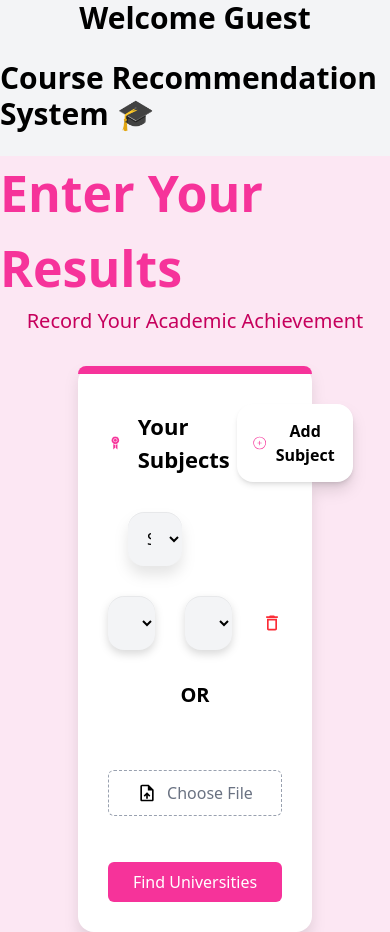
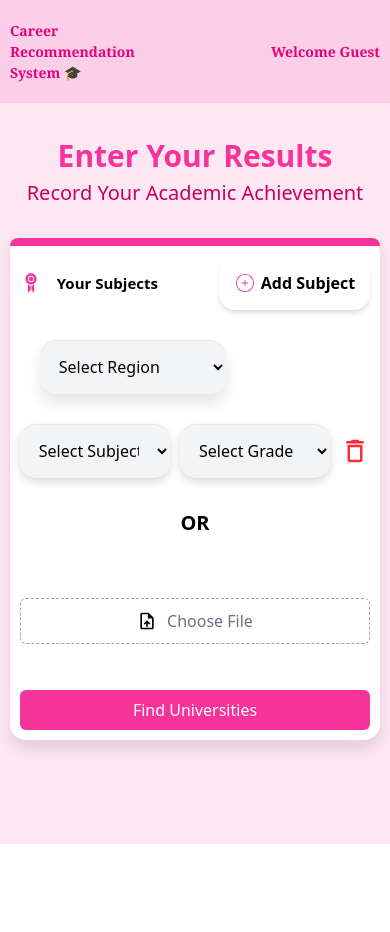
Before and after one commit to Chrismiweb/frontend-recommendation-system, a React (Vite) app: page /home in a window 390 px wide. After the commit the page ends 844 px from the top, so only its background shows below. Built offline with nearby package versions, Linux system fonts and the light colour scheme.

Commit message:
responsiveness done and bugs fixed

```diff
--- a/src/components/Login.jsx
+++ b/src/components/Login.jsx
@@ -20,7 +20,7 @@ export function LoginPage() {
     setError("");
     setLoading(true);
     try {
-      const response = await fetch("http://localhost:1050/login", {
+      const response = await fetch("https://recommendation-system-7a8m.onrender.com/login", {
         method: "POST",
         headers: { "Content-Type": "application/json" },
         body: JSON.stringify({ email, password }),
--- a/src/pages/Home.jsx
+++ b/src/pages/Home.jsx
@@ -8,6 +8,7 @@ import { FaFileAlt } from "react-icons/fa";
 import { Button } from "antd";
 import { TbWorld } from "react-icons/tb";
 import { MdOutlineUploadFile } from "react-icons/md";
+import { ToastContainer, toast } from 'react-toastify';
 
 const Home = () => {
   const [subjects, setSubjects] = useState([""]); // array of subject strings
@@ -63,15 +64,20 @@ const Home = () => {
 
   // Fetch recommendations
   const fetchRecommendations = async () => {
+
+
     if (cooldown) {
       setError("You've exceeded your daily limit. Please try again later.");
       return;
     }
 
-    setLoading(true);
     setError("");
     setResult("");
+    if(!subjects || !grades || !region){
+     return toast.error("Please input subjects, grades and region")
+    }
 
+    setLoading(true);
 
 
     const formData = new FormData()
@@ -104,6 +110,7 @@ const Home = () => {
 
       // const data = await response.json();
       setResult(response.data.recommendations);
+      setLoading(true)
     } catch (err) {
       setError(err.message);
     } finally {
@@ -131,25 +138,26 @@ const Home = () => {
 
 
   return (
-    <div className="flex flex-col w-[100%] items-center justify-center min-h-screen bg-gray-100">
-     <h1 className="text-3xl font-semibold mb-6">Welcome {user?.userName || "Guest"}</h1>
+    <div className="flex flex-col w-[100%] items-center  min-h-screen bg-pink-100">
+      <ToastContainer/>
 
 
-
-      <h1 className="text-3xl font-bold mb-6">Course Recommendation System 🎓</h1>
-
-      <div className="bg-pink-100 gap-[30px] flex justify-center items-center flex-col w-[100%]">
+      <div className=" gap-[30px] flex justify-center pb-[50px] items-center flex-col w-[100%]">
+        <div className="justify-between px-[10px] md:px-[40px] py-[20px] w-[100%] items-center flex bg-pink-200">
+          <p className='text-pink-600 w-[40%] md:w-[55%] font-semibold text-[14px] md:text-[22px] lg:text-[18px] font-serif'>Career Recommendation System 🎓</p>
+          <p className="text-[14px] md:text-[22px] lg:text-[18px]  text-pink-600 font-semibold font-serif">Welcome {user?.userName || "Guest"}</p>
+        </div>
         <div className="w-[100%] flex flex-col justify-center items-center">
-          <h1 className="text-pink-500 font-bold text-[50px]">Enter Your Results</h1>
+          <h1 className="text-pink-500 text-center font-bold text-[30px] md:text-[50px]">Enter Your Results</h1>
           <p className="text-pink-700 text-[20px]">Record Your Academic Achievement</p>
         </div>
-        <div className="w-[60%] rounded-2xl  drop-shadow-xl bg-white">
+        <div className="w-[95%] md:w-[80%]  lg:w-[60%] rounded-2xl  drop-shadow-xl bg-white">
           <div className="w-[100%] h-[8px] rounded-t-2xl bg-pink-500"></div>
-          <div className="flex w-[100%] flex-col gap-[30px] p-[30px]">
+          <div className="flex w-[100%] flex-col gap-[30px] p-[10px] md:p-[30px]">
               <div className="flex w-[100%]  justify-between">
                   <div className="flex gap-[15px] justify-center items-center">
                     <GiAchievement className="text-pink-500 text-[22px]"/>
-                    <p className="text-black text-[22px] font-bold">Your Subjects</p>
+                    <p className="text-black text-[15px] md:text-[22px] font-bold">Your Subjects</p>
                   </div>
                   <div className="flex gap-[30px]">
                       {/* <div className="flex gap-[5px] bg-white cursor-pointer shadow-md rounded-2xl p-[15px] font-semibold justify-center items-center">
@@ -172,7 +180,7 @@ const Home = () => {
                     <select
                       value={region}
                       onChange={(e) => setRegion(e.target.value)}
-                      className="inset-shadow-2xs bg-gray-100 w-[40%] cursor-pointer rounded-2xl p-[15px]"
+                      className="inset-shadow-2xs bg-gray-100 w-[60%] md:w-[40%] cursor-pointer rounded-2xl p-[15px]"
                     >
                       <option value="" className="text-[15px] font-semibold">Select Region</option>
                       <option value="North Central">North Central</option>
@@ -190,11 +198,11 @@ const Home = () => {
 
 
             {/* Subject and Grade section */}
-            <div className="w-full flex flex-col gap-[20px]">
+            <div className="w-full flex flex-col gap-[20px] md:gap-[20px]">
                   {subjects.map((subject, index) => (
-                <div key={subject.id} className="w-full flex justify-center items-center gap-[30px]">
+                <div key={subject.id} className="w-full flex justify-center items-center gap-[10px] md:gap-[30px]">
                       {/* Subject Select */}
-                      <div className="w-[40%]">
+                      <div className="w-[45%] md:w-[40%]">
                         <select
                           value={subject.subject || ""}
                           onChange={(e) => handleSubjectChange(index, e.target.value)}
@@ -212,7 +220,7 @@ const Home = () => {
                       </div>
 
                       {/* Grade Select */}
-                      <div className="w-[40%]">
+                      <div className="w-[45%] md:w-[40%]">
                         <select
                           // value={subject.grade || ""}
                           value={grades[index]}
@@ -234,7 +242,7 @@ const Home = () => {
 
                       {/* Delete Button */}
                       <div onClick={() => handleRemoveSubject(subject.id)}>
-                        <MdDeleteOutline className="text-red-500 text-[20px] font-bold cursor-pointer" />
+                        <MdDeleteOutline className="text-red-500 text-[30px] md:text-[20px] font-bold cursor-pointer" />
                       </div>
                     </div>
                   ))}
```
